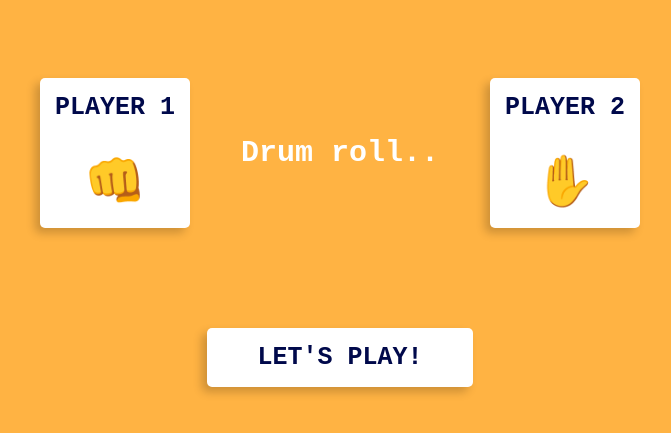
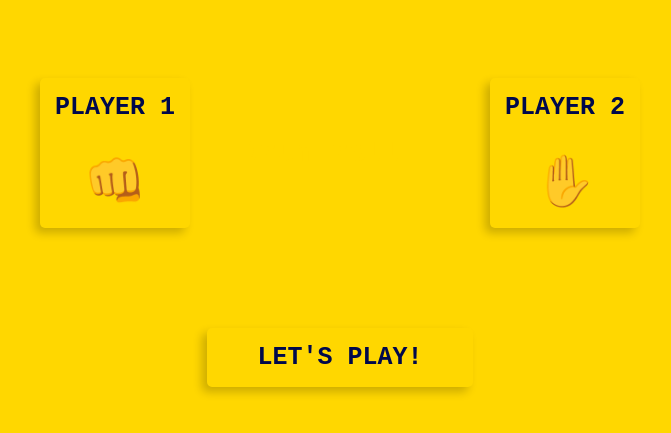
Before and after one commit to tushartyag1/Le-Wagon-Workshop-1-Rock-Paper-Scissors, a plain HTML site: page index.html in a window 1280 px wide. Shown: the part 255-688 px from the top of the page, without its empty margins (300-971 px from the left). Drawn offline with Linux system fonts and the light colour scheme.

Commit message:
Update main.css

```diff
--- a/main.css
+++ b/main.css
@@ -1,7 +1,7 @@
 body {
   margin: 0;
   font-family: 'Courier New';
-  font-weight:  bold;
+  font-weight: bold;
 }
 
 .page__container {
@@ -11,7 +11,7 @@ body {
   flex-direction: column;
   justify-content: center;
   align-items: center;
-  background: #FFB343;
+  background: #FFD700;
 }
 
 .logo {
@@ -32,7 +32,7 @@ body {
   flex-direction: column;
   justify-content: space-around;
   align-items: center;
-  background: white;
+  background: #FFD700;
   border-radius: 5px;
   box-shadow: -5px 5px 10px rgba(0,0,0,0.2);
 }
@@ -44,15 +44,15 @@ body {
 #result-area {
   width: 200px;
   text-align: center;
-  color: white;
+  color: #FFD700;
 }
 
 #play-btn {
   font-size: 25px;
   margin-top: 100px;
   padding: 15px 50px;
-  background: white;
-  color: #FFB343;
+  background: #FFD700;
+  color: black;
   border-radius: 5px;
   box-shadow: -5px 5px 10px rgba(0,0,0,0.2);
   cursor: pointer;
@@ -61,3 +61,8 @@ body {
 #play-btn:hover {
   box-shadow: -1px 1px 10px rgba(0,0,0,0.2);
 }
+
+
+#play-btn:hover {
+  box-shadow: -1px 1px 10px rgba(0,0,0,0.2);
+}
```
